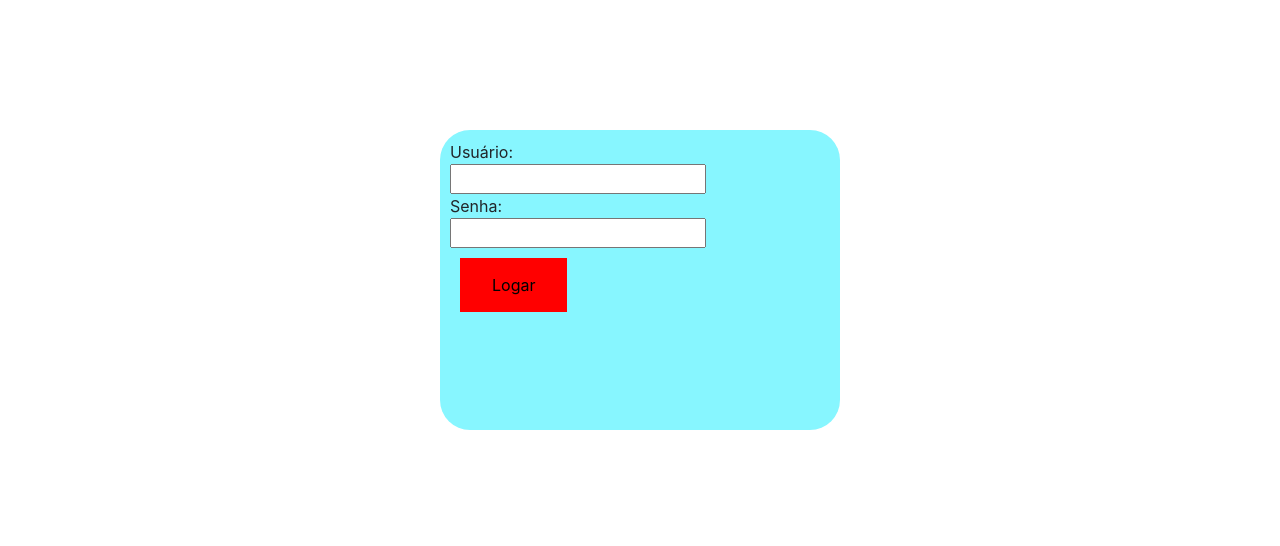
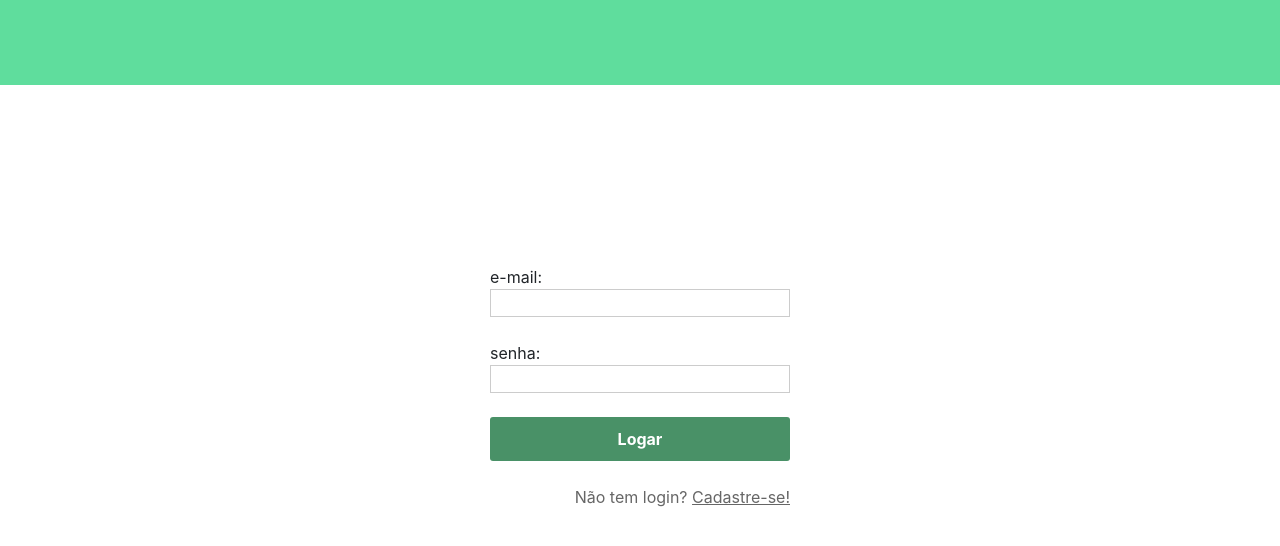
Before and after one commit to pvcdo/personal-finance, a React (Create React App) app: page / in a window 1280 px wide. Shown: the top 546 px of the page. Built offline with nearby package versions, Linux system fonts and the light colour scheme.

Commit message:
login page style concluded

```diff
--- a/src/components/Navbar/style.js
+++ b/src/components/Navbar/style.js
@@ -2,7 +2,7 @@ import styled from 'styled-components';
 import { NavLink as Link } from 'react-router-dom';
 
 export const Nav = styled.nav`
-	background: #B2FF9E;
+	background: #5FDD9D;
 	height: 85px;
 	display: flex;
 	justify-content: space-between;
--- a/src/pages/Login/LoginComponents.js
+++ b/src/pages/Login/LoginComponents.js
@@ -1,39 +1,58 @@
 import styled from 'styled-components';
 
 export const LoginArea = styled.div`
-    background-color: #87F6FF;
+
+    padding: 50px;
 
     margin-left: calc((100vw - var(--largura))/2);
+    margin-right: calc((100vw - var(--largura))/2);
     margin-top: calc((70vh - var(--altura))/2);
-
-    padding: 10px;
 
     --largura: 400px;
     --altura: 300px;
-    width: var(--largura);
-    height: var(--altura);
+`;
+
+export const LoginForm = styled.form`
+    justify-content: end;
 
     border-radius: 30px;
+    justify-content: center;
+    align-items: center;
 `;
 
-export const Usuario = styled.input`
-    background-color: red;
-    margin-top: 60px;
+export const TesteDiv = styled.div`
+    border: red 1px solid;
+`;
+
+export const CampoInput = styled.input`
+    width: 100%;
+    border: 1px solid #CCCCCC;
 `;
 
 export const Senha = styled.div`
     background-color: red;
-    margin-top: 60px;
 `;
 
-export const BotaoLogar = styled.input`
-    background-color: red;
+export const BotaoLogar = styled.button`
+    display: inline-block ;
+    background-color: #499167;
     border: none;
-    margin: 10px;
-    padding: 15px 32px;
+    width: 100%;
+    padding: 10px;
+    font-weight:bold;
+    color: #fff;
+    border-radius: 3px;
+    &:hover{
+        background-color: rgba(29,57,40,0.7);
+    }
 `;
 
 export const AreaButtons = styled.div`
     display: flex;
     justify-content: end;
 `;
+
+export const Cadastre = styled.div`
+    display: flex;
+    justify-content: end;
+`;
--- a/src/pages/Login/index.js
+++ b/src/pages/Login/index.js
@@ -1,6 +1,7 @@
 import React from "react";
-//import Botao from "../../components/Botao";
-import {LoginArea, Usuario, Senha,AreaButtons, BotaoLogar} from './LoginComponents';
+
+import {CampoInput,Cadastre,LoginForm, LoginArea, BotaoLogar} from './LoginComponents';
+import {Nav} from '../../components/Navbar/style';
 
 class Login extends React.Component {
     constructor(props) {
@@ -30,20 +31,22 @@ class Login extends React.Component {
     render(){
         return(
             <>
+                <Nav />
                 <LoginArea>
-                    <label for='usuario'>Usuário:</label>
+                    <LoginForm method='post'>
+                        <label for='usuario'>e-mail:</label>
                         <br/>
-                    <input
+                        <CampoInput
                             id='usuario'
                             name="usuario"
                             type="text"
                             checked={this.state.usuario}
                             onChange={this.handleInputChange}
                         />
-                    <br />
-                    <label for='senha'>Senha:</label>
+                        <br /><br />
+                        <label for='senha'>senha:</label>
                         <br/>
-                    <input
+                        <CampoInput
                             id='senha'
                             name="senha"
                             type="password"
@@ -51,11 +54,17 @@ class Login extends React.Component {
                             onChange={this.handleInputChange}
                         />
                         <br/>
+                        <br/>
                         <BotaoLogar
                             type="submit"
-                        value="Logar"
                             onClick={this.handleSubmit}
-                    />
+                        >Logar</BotaoLogar>
+                        <br/>
+                        <br/>
+                    </LoginForm>
+                    <Cadastre>
+                        <p style={{color: '#666'}}>Não tem login? <a style={{color: '#666'}} href="#">Cadastre-se!</a></p>
+                    </Cadastre>
                 </LoginArea>
             </>
         )
```
Also changed, not shown: src/components/Botao/index.jsx (deleted, +0 -17 lines). Lines whose indentation alone changed are shown as unchanged.
